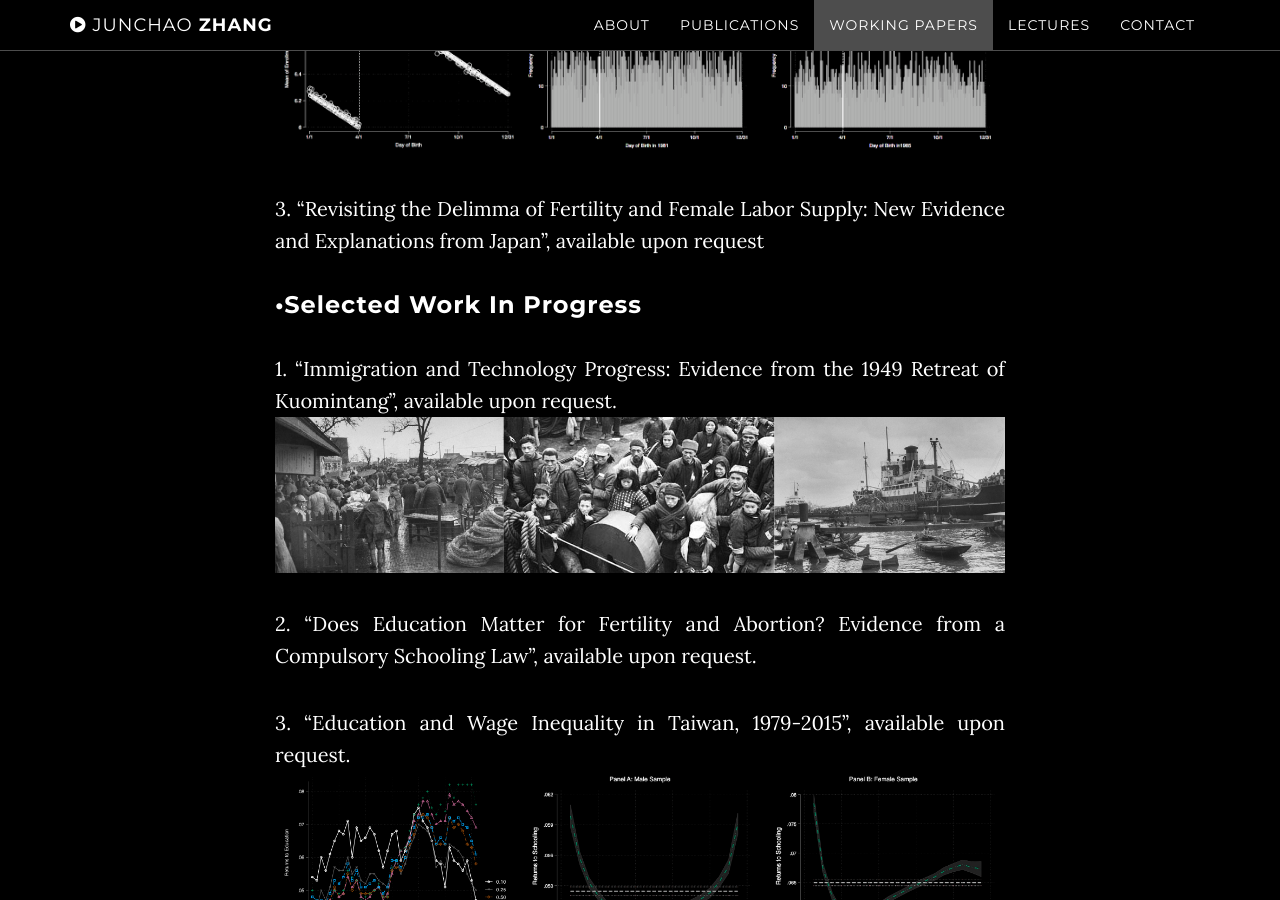
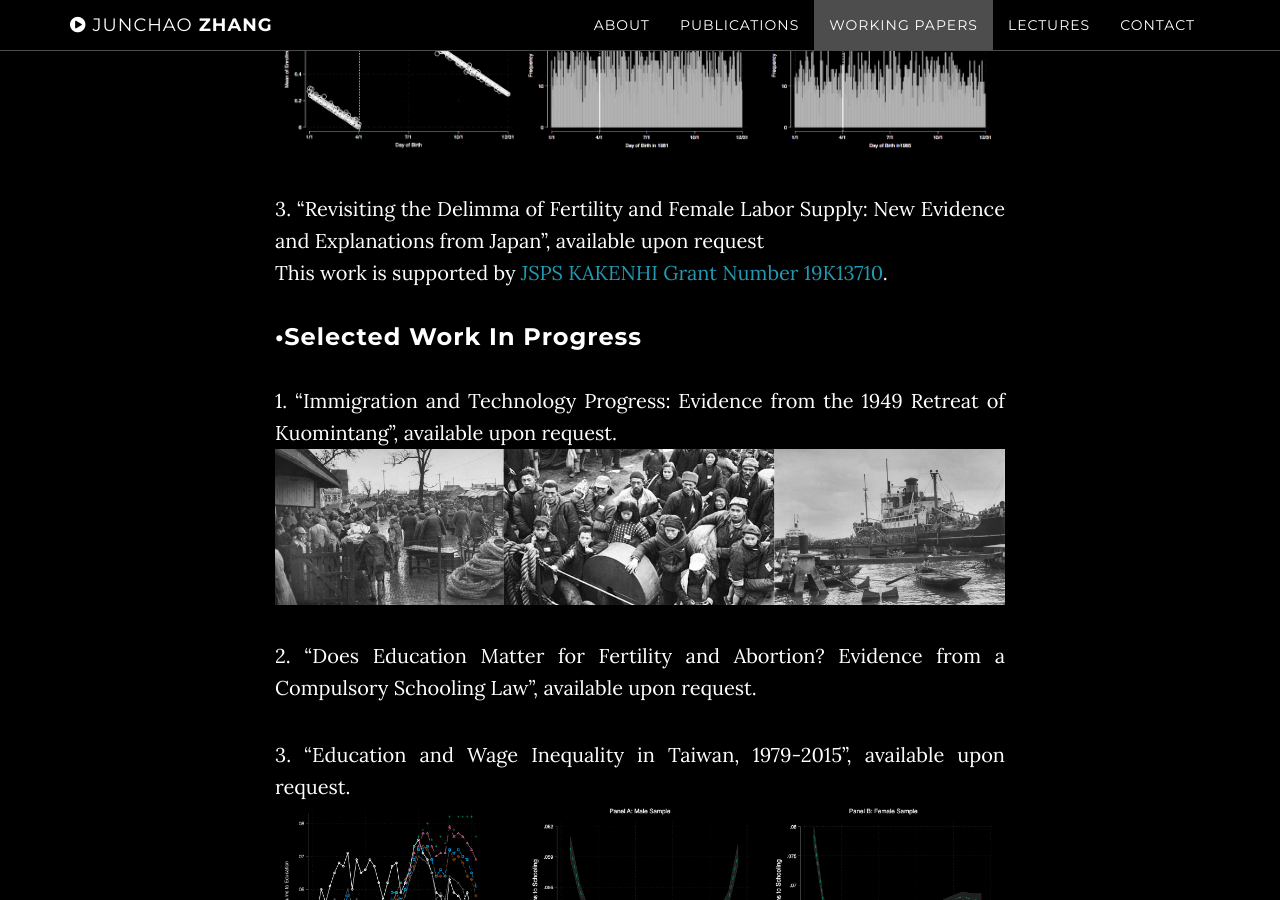
Before and after one commit to ztempest0218/ztempest0218.github.io, a Jekyll site: the page built from index.html, in a window 1280 px wide and 900 px high, scrolled down 3074 px. Built offline with Jekyll 4.4.1, drawn with Linux system fonts in a browser that asks for light colours.

Commit message:
Update workingpapers.html

```diff
--- a/_includes/workingpapers.html
+++ b/_includes/workingpapers.html
@@ -10,7 +10,7 @@
 <p>2. “Estimating Average Treatment Benefits of Delayed Primary School Enrollment: Regression Discontinuity Evidence from Japan”, available upon request.<br />
 <img src="/img/enrollment.jpg" width=100% oncontextmenu="return false;" ondragstart="return false;"></p>
 
-<p>3. “Revisiting the Delimma of Fertility and Female Labor Supply: New Evidence and Explanations from Japan”, available upon request</p>
+<p>3. “Revisiting the Delimma of Fertility and Female Labor Supply: New Evidence and Explanations from Japan”, available upon request<br />This work is supported by <a href="https://kaken.nii.ac.jp/en/grant/KAKENHI-PROJECT-19K13710/">JSPS KAKENHI Grant Number 19K13710</a>.</p>
 
 
 <h3 align="left">•Selected Work in Progress</h3>
```
